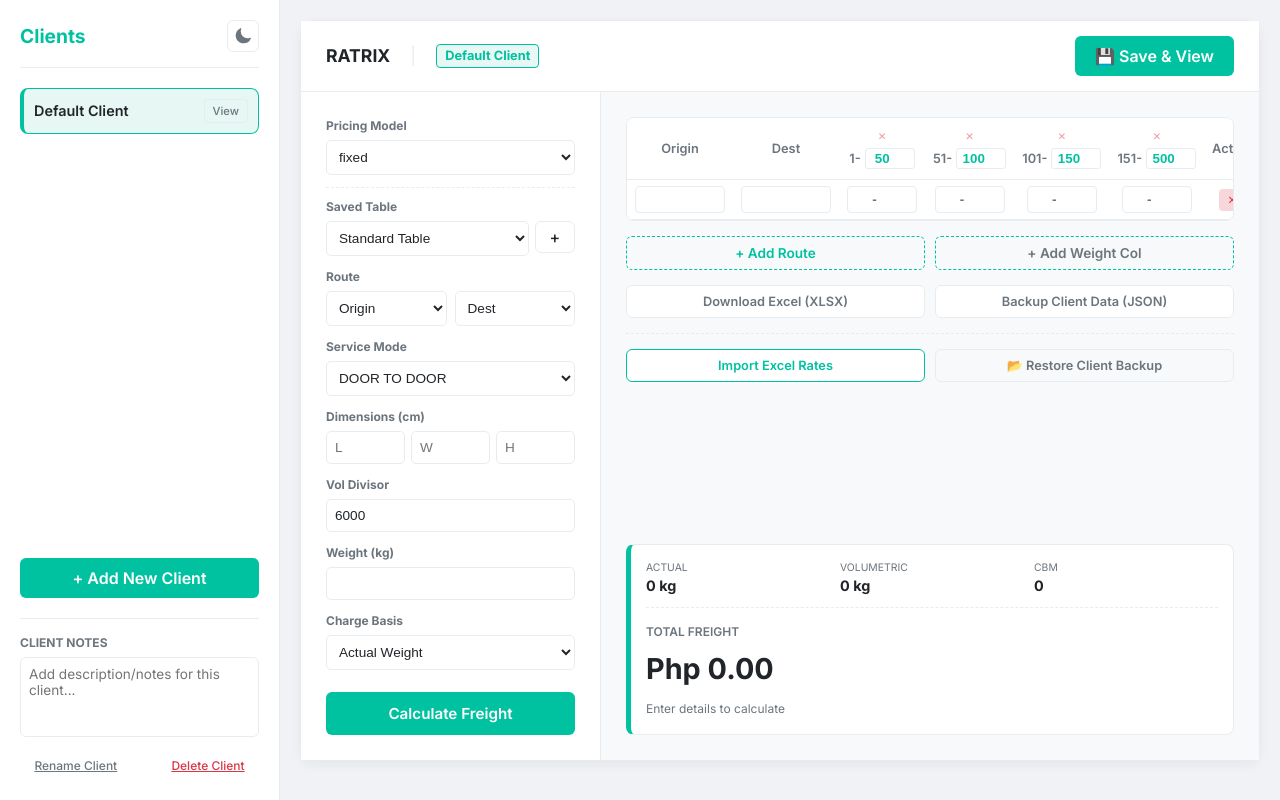
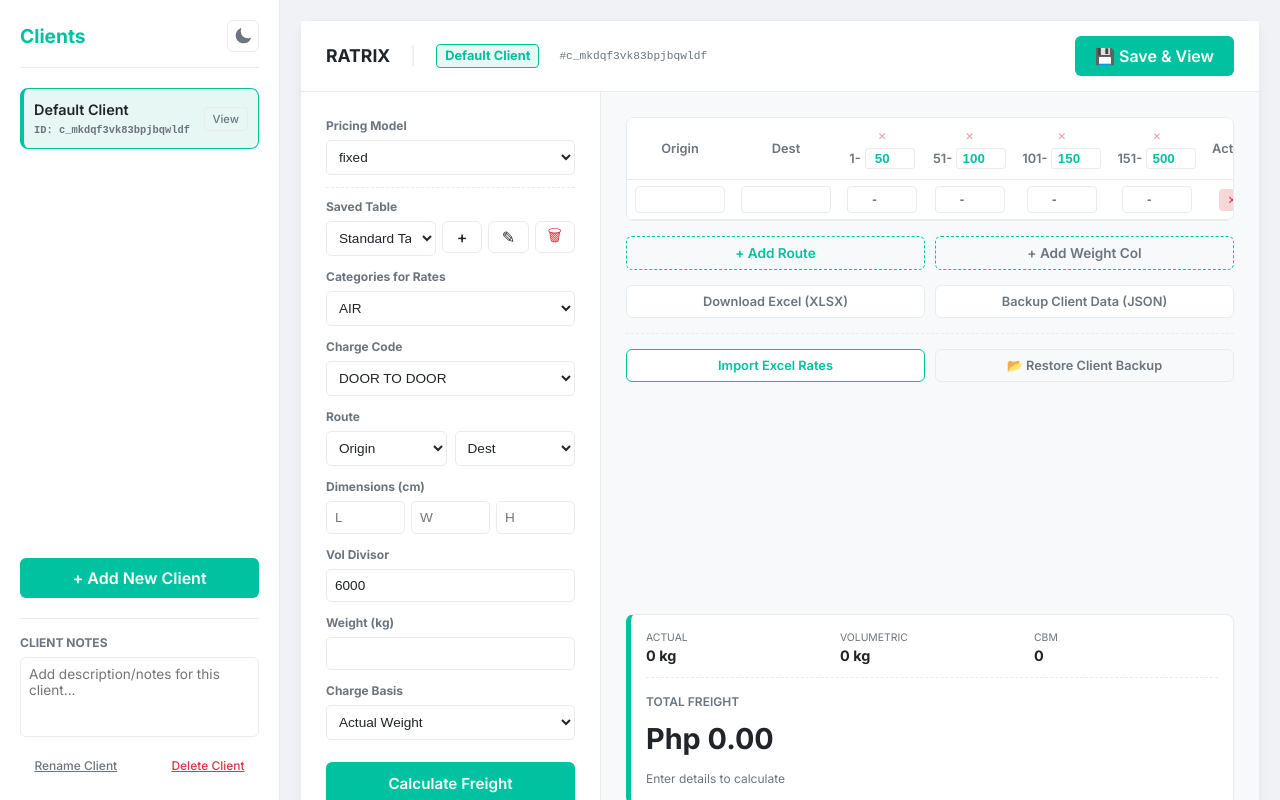
Before and after one commit to itzfrancis/ratrix-react, a React (Vite) app: page / in a window 1280 px wide. Built offline with nearby package versions, Linux system fonts and the light colour scheme.

Commit message:
latest commit

```diff
--- a/src/components/EditorView.jsx
+++ b/src/components/EditorView.jsx
@@ -12,7 +12,9 @@
     // UI State
     const [model, setModel] = useState('fixed');
     const [inputs, setInputs] = useState({
-        origin: '', dest: '', serviceMode: 'DOOR TO DOOR',
+        origin: '', dest: '',
+        serviceMode: 'DOOR TO DOOR',
+        category: 'AIR', // 1. Added Category State
         dimL: '', dimW: '', dimH: '', volDivisor: 6000,
         weight: '', chargeBasis: 'actual'
     });
@@ -129,6 +131,7 @@
         updateStore(newData);
     };
 
+    // --- PROFILE MANAGEMENT (ADD / RENAME / DELETE) ---
     const addNewProfile = () => {
         const name = prompt("Table Name:");
         if(!name) return;
@@ -142,6 +145,40 @@
         updateStore(newData);
     };
 
+    const renameProfile = () => {
+        if (!activeProfile) return;
+        const newName = prompt("Enter new table name:", activeProfile.name);
+        if (newName && newName.trim() !== "") {
+            const newData = JSON.parse(JSON.stringify(dataStore));
+            newData[model].profiles[activeProfileId].name = newName.trim();
+            updateStore(newData);
+        }
+    };
+
+    const deleteProfile = () => {
+        if (!modelData) return;
+        const profileIds = Object.keys(modelData.profiles);
+
+        // Prevent deleting the last table
+        if (profileIds.length <= 1) {
+            alert("Cannot delete the last table. Please create a new one first.");
+            return;
+        }
+
+        if (!confirm(`Are you sure you want to delete table "${activeProfile.name}"? This cannot be undone.`)) return;
+
+        const newData = JSON.parse(JSON.stringify(dataStore));
+
+        // Delete the profile
+        delete newData[model].profiles[activeProfileId];
+
+        // Switch activeId to the first available ID remaining
+        const remainingIds = Object.keys(newData[model].profiles);
+        newData[model].activeId = remainingIds[0];
+
+        updateStore(newData);
+    };
+
     // --- IMPORT / EXPORT HANDLERS ---
 
     const handleExportExcel = async () => {
@@ -151,7 +188,10 @@
 
         ws.addRow([`Client: ${client.name}`]);
         ws.addRow([`Table: ${activeProfile.name}`]);
+        // 2. Updated Export to include Category
+        ws.addRow([`Category: ${inputs.category}`]);
         ws.addRow([`Service Mode: ${inputs.serviceMode}`]);
+        ws.addRow([`Export Date: ${new Date().toLocaleDateString()} ${new Date().toLocaleTimeString()}`]);
         ws.addRow([]);
 
         const headers = ["Origin", "Destination"];
@@ -176,7 +216,7 @@
         const blob = new Blob([buffer], { type: "application/vnd.openxmlformats-officedocument.spreadsheetml.sheet" });
         const a = document.createElement('a');
         a.href = URL.createObjectURL(blob);
-        a.download = `${client.name}_${model}_${activeProfile.name}.xlsx`;
+        a.download = `${client.name}_${inputs.category}_${inputs.serviceMode}_${activeProfile.name}.xlsx`;
         a.click();
     };
 
@@ -260,8 +300,8 @@
                 const limitVal = parseFloat(parts[parts.length - 1]);
 
                 if(!isNaN(limitVal) && limitVal > 0) {
-                     newLimits.push(limitVal);
-                     rateColIndices.push(colIdx);
+                      newLimits.push(limitVal);
+                      rateColIndices.push(colIdx);
                 }
             });
 
@@ -323,6 +363,7 @@
             <div className="header">
                 <h1>RATRIX <span style={{fontWeight:400, color:'var(--border-color)', margin:'0 10px'}}>|</span>
                     <span className="current-client-badge">{client.name}</span>
+                    <span style={{fontSize: '0.7rem', color:'var(--text-muted)', marginLeft: '10px', fontWeight: 'normal', fontFamily:'monospace'}}>#{client.id}</span>
                 </h1>
                 <button className="btn-save-view" onClick={switchToViewer}>💾 Save & View</button>
             </div>
@@ -349,8 +390,29 @@
                                     <option key={pid} value={pid}>{modelData.profiles[pid].name}</option>
                                 ))}
                             </select>
-                            <button className="icon-btn" onClick={addNewProfile}>+</button>
+                            <button className="icon-btn" onClick={addNewProfile} title="Add New Table">+</button>
+                            <button className="icon-btn" onClick={renameProfile} title="Rename Current Table">✎</button>
+                            <button className="icon-btn-danger" onClick={deleteProfile} title="Delete Current Table">🗑</button>
                         </div>
+                    </div>
+
+                    <div className="input-group">
+                        <label>Categories for Rates</label>
+                        <select value={inputs.category} onChange={e => setInputs({...inputs, category: e.target.value})}>
+                            <option value="AIR">AIR</option>
+                            <option value="LAND">LAND</option>
+                            <option value="SEA">SEA</option>
+                        </select>
+                    </div>
+
+                    <div className="input-group">
+                        <label>Charge Code</label>
+                        <select value={inputs.serviceMode} onChange={e => setInputs({...inputs, serviceMode: e.target.value})}>
+                            <option value="DOOR TO DOOR">DOOR TO DOOR</option>
+                            <option value="PORT TO PORT">PORT TO PORT</option>
+                            <option value="DOOR TO PORT">DOOR TO PORT</option>
+                            <option value="PORT TO DOOR">PORT TO DOOR</option>
+                        </select>
                     </div>
 
                     <div className="input-group">
@@ -365,16 +427,6 @@
                                 {dests.map(d => <option key={d} value={d}>{d}</option>)}
                             </select>
                         </div>
-                    </div>
-
-                    <div className="input-group">
-                        <label>Service Mode</label>
-                        <select value={inputs.serviceMode} onChange={e => setInputs({...inputs, serviceMode: e.target.value})}>
-                            <option value="DOOR TO DOOR">DOOR TO DOOR</option>
-                            <option value="PORT TO PORT">PORT TO PORT</option>
-                            <option value="DOOR TO PORT">DOOR TO PORT</option>
-                            <option value="PORT TO DOOR">PORT TO DOOR</option>
-                        </select>
                     </div>
 
                     <div className="input-group">
@@ -497,7 +549,7 @@
                          </span>
                          <span className="formula-text">
                             {calcResult && !calcResult.error
-                                ? `${model} | ${inputs.chargeBasis === 'volumetric' ? 'Vol. Wt.' : 'Act. Wt.'} | ${inputs.serviceMode}`
+                                ? `${inputs.category} | ${model} | ${inputs.serviceMode}`
                                 : 'Enter details to calculate'}
                          </span>
                     </div>
--- a/src/components/Sidebar.jsx
+++ b/src/components/Sidebar.jsx
@@ -40,9 +40,12 @@
             <div className="client-list">
                 {Object.values(store.clients).map(client => (
                     <div key={client.id} className={`client-item ${client.id === store.activeClientId ? 'active' : ''}`}>
-                        <span className="client-name-area" onClick={() => { setActiveClient(client.id); setView('editor'); }}>
-                            {client.name}
-                        </span>
+                        <div className="client-name-area" onClick={() => { setActiveClient(client.id); setView('editor'); }}>
+                            <div style={{fontWeight: 600}}>{client.name}</div>
+                            <div style={{fontSize: '0.65rem', color:'var(--text-muted)', marginTop: 2, fontFamily: 'monospace'}}>
+                                ID: {client.id}
+                            </div>
+                        </div>
                         <button className="btn-sidebar-view" onClick={(e) => { e.stopPropagation(); setActiveClient(client.id); setView('viewer'); }}>
                             View
                         </button>
```
